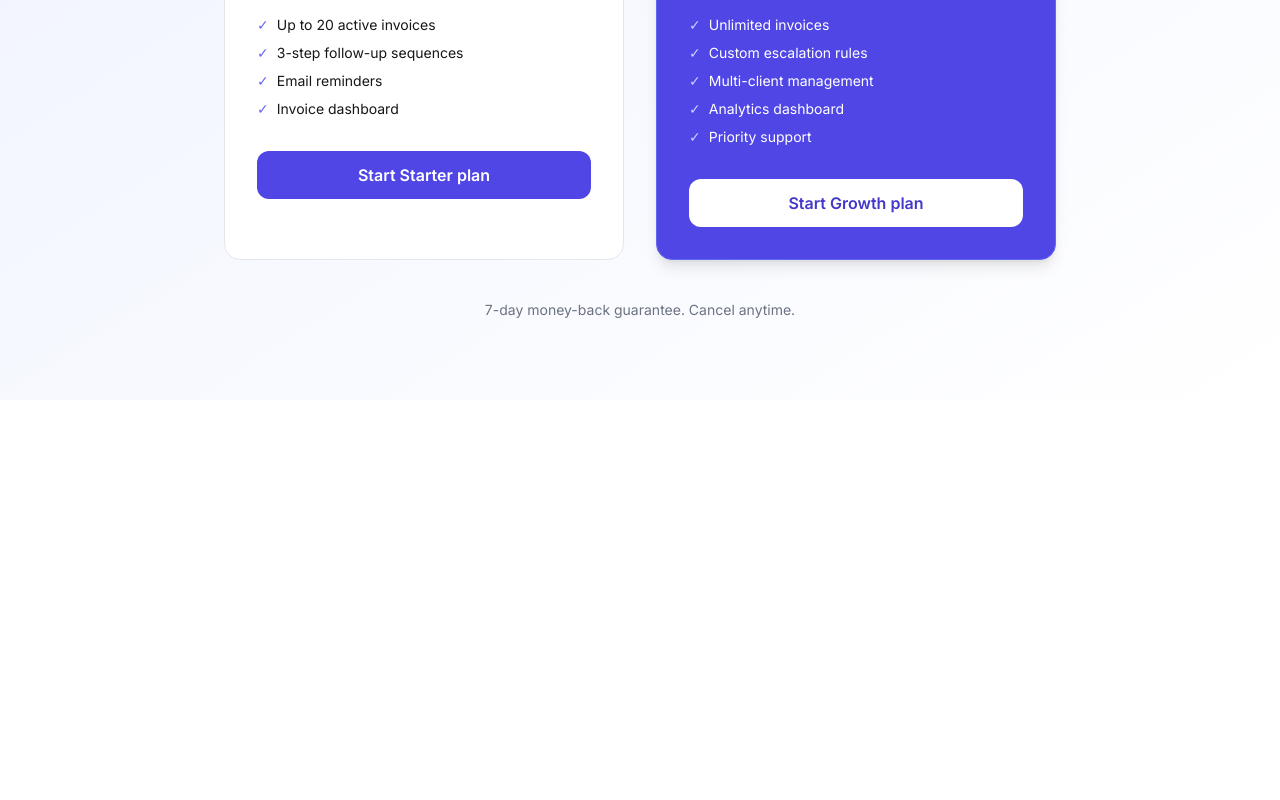
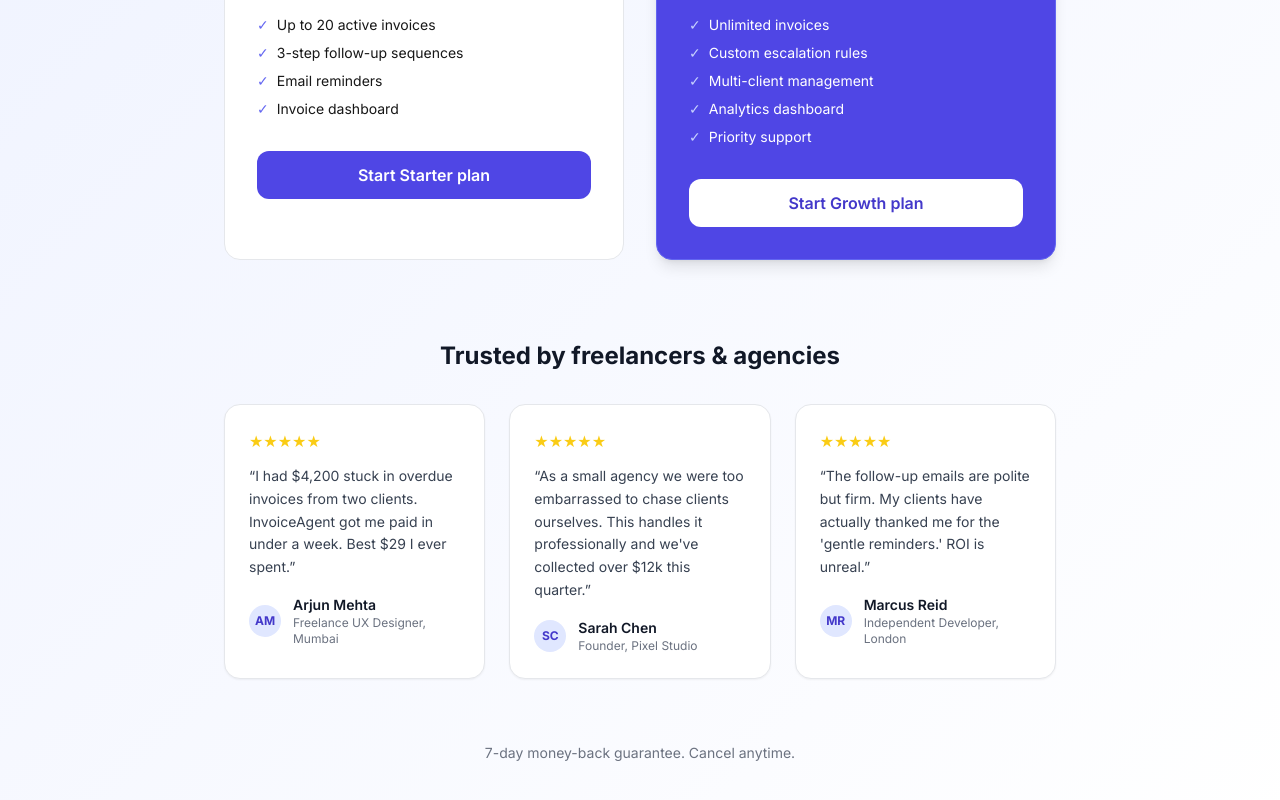
Before and after one commit to pankajkhannade/invoice-agent, a Next.js app: page /pricing in a window 1280 px wide. Shown: the part 428-1228 px from the top of the page. Before the commit the page ends 828 px from the top, so only its background shows below. Built offline with nearby package versions, Linux system fonts and the light colour scheme; no server answers.

Commit message:
autoagent: add testimonials section to pricing page for social proof

```diff
--- a/app/pricing/page.tsx
+++ b/app/pricing/page.tsx
@@ -89,7 +89,49 @@ export default function PricingPage() {
           ))}
         </div>
 
-        <p className="mt-10 text-gray-500 text-sm">7-day money-back guarantee. Cancel anytime.</p>
+        {/* Social proof / testimonials */}
+        <div className="mt-20">
+          <h2 className="text-2xl font-bold text-gray-900 mb-8">Trusted by freelancers & agencies</h2>
+          <div className="grid grid-cols-3 gap-6 text-left">
+            {[
+              {
+                quote: "I had $4,200 stuck in overdue invoices from two clients. InvoiceAgent got me paid in under a week. Best $29 I ever spent.",
+                name: "Arjun Mehta",
+                role: "Freelance UX Designer, Mumbai",
+                initials: "AM",
+              },
+              {
+                quote: "As a small agency we were too embarrassed to chase clients ourselves. This handles it professionally and we've collected over $12k this quarter.",
+                name: "Sarah Chen",
+                role: "Founder, Pixel Studio",
+                initials: "SC",
+              },
+              {
+                quote: "The follow-up emails are polite but firm. My clients have actually thanked me for the 'gentle reminders.' ROI is unreal.",
+                name: "Marcus Reid",
+                role: "Independent Developer, London",
+                initials: "MR",
+              },
+            ].map((t) => (
+              <div key={t.name} className="bg-white rounded-2xl border border-gray-200 p-6 shadow-sm">
+                <div className="flex gap-1 text-yellow-400 mb-3">{"★".repeat(5)}</div>
+                <p className="text-gray-700 text-sm mb-4 leading-relaxed">&ldquo;{t.quote}&rdquo;</p>
+                <div className="flex items-center gap-3">
+                  <div className="w-8 h-8 rounded-full bg-indigo-100 text-indigo-700 text-xs font-bold flex items-center justify-center flex-shrink-0">
+                    {t.initials}
+                  </div>
+                  <div>
+                    <div className="text-sm font-semibold text-gray-900">{t.name}</div>
+                    <div className="text-xs text-gray-500">{t.role}</div>
+                  </div>
+                </div>
+              </div>
+            ))}
+          </div>
+        </div>
+
+        {/* Money-back guarantee */}
+        <p className="mt-16 text-gray-500 text-sm">7-day money-back guarantee. Cancel anytime.</p>
       </div>
     </div>
   );
```
